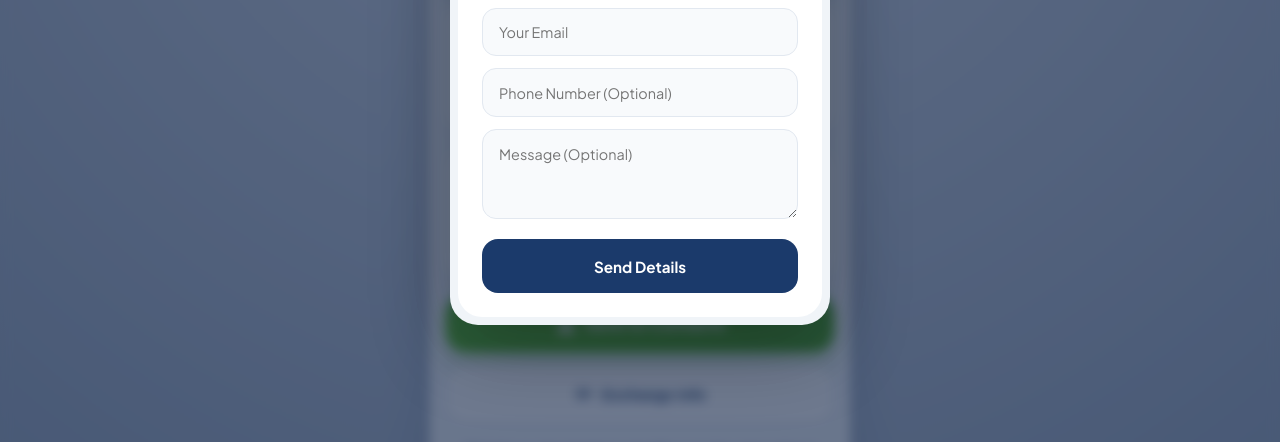
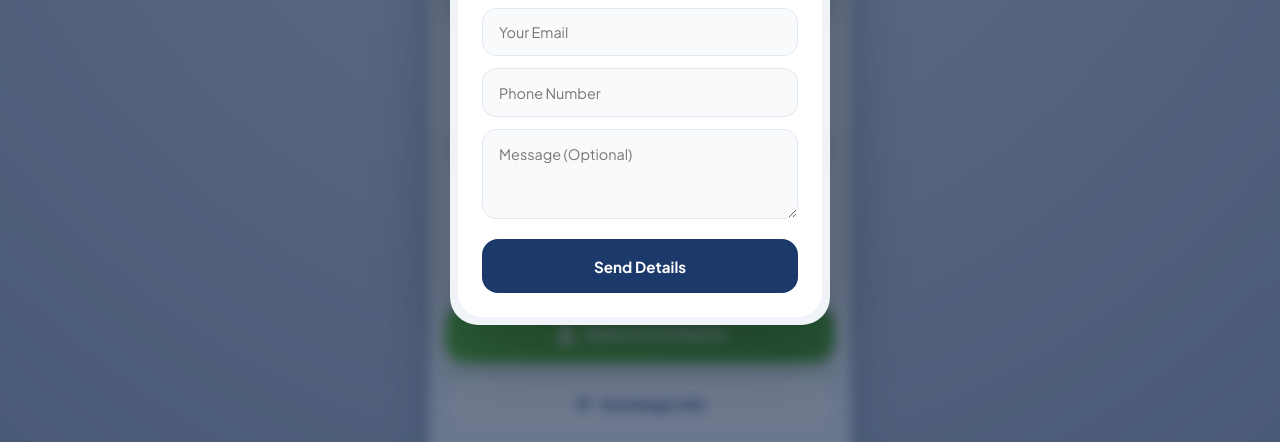
Before and after one commit to UnDeadBandit/finishpest, a plain HTML site: page index.html in a window 1280 px wide. Both pictures are taken after a click on the button "Exchange Info". Shown: the part 338-780 px from the top of the page. Drawn offline with nearby package versions, Linux system fonts and the light colour scheme; a web font is replaced by a local one.

Commit message:
Add files via upload

```diff
--- a/index.html
+++ b/index.html
@@ -16,7 +16,7 @@
 
     :root {
       /* 👇 CHANGE THIS NUMBER TO ADJUST LOGO SIZE 👇 */
-      --logo-size: 95px;
+      --logo-size: 105px;
       /* 👆 INCREASE OR DECREASE AS NEEDED 👆 */
 
       /* Core Brand Colors */
@@ -443,7 +443,8 @@
         <div class="form-field">
           <input type="text"  name="name"    placeholder="Your Name" required />
           <input type="email" name="email"   placeholder="Your Email" required />
-          <input type="tel"   name="phone"   placeholder="Phone Number (Optional)" />
+          <!-- CHANGED TO REQUIRED AND REMOVED "(Optional)" -->
+          <input type="tel"   name="phone"   placeholder="Phone Number" required />
           <textarea           name="message" placeholder="Message (Optional)"></textarea>
         </div>
 
```
